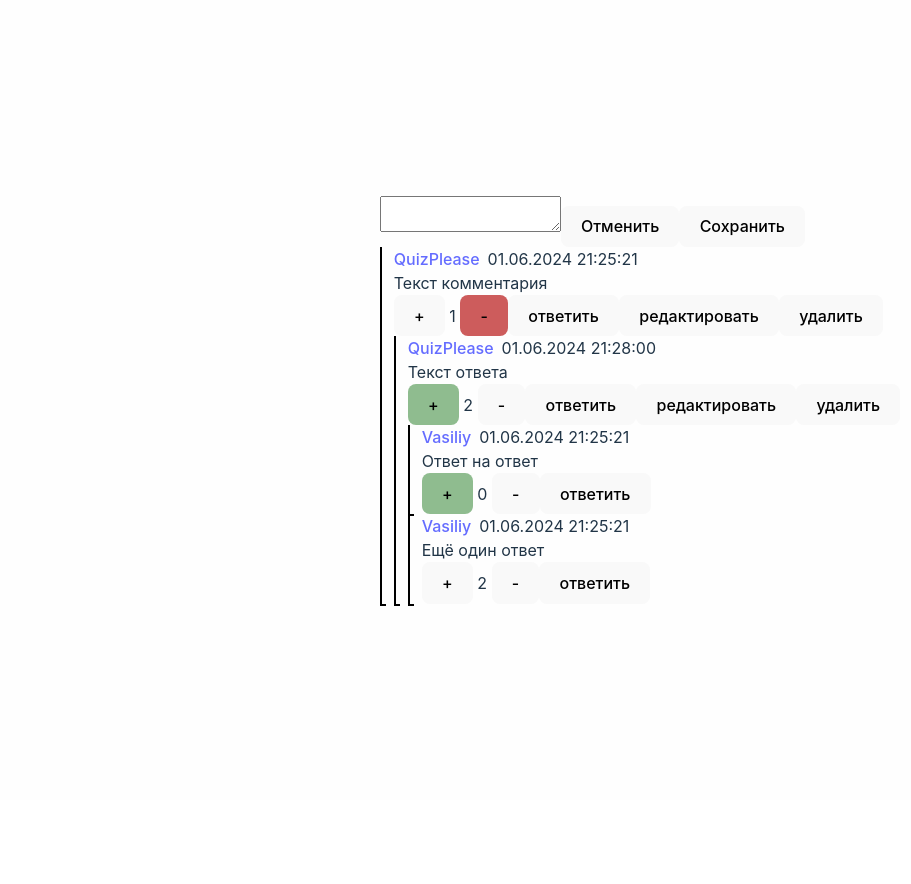
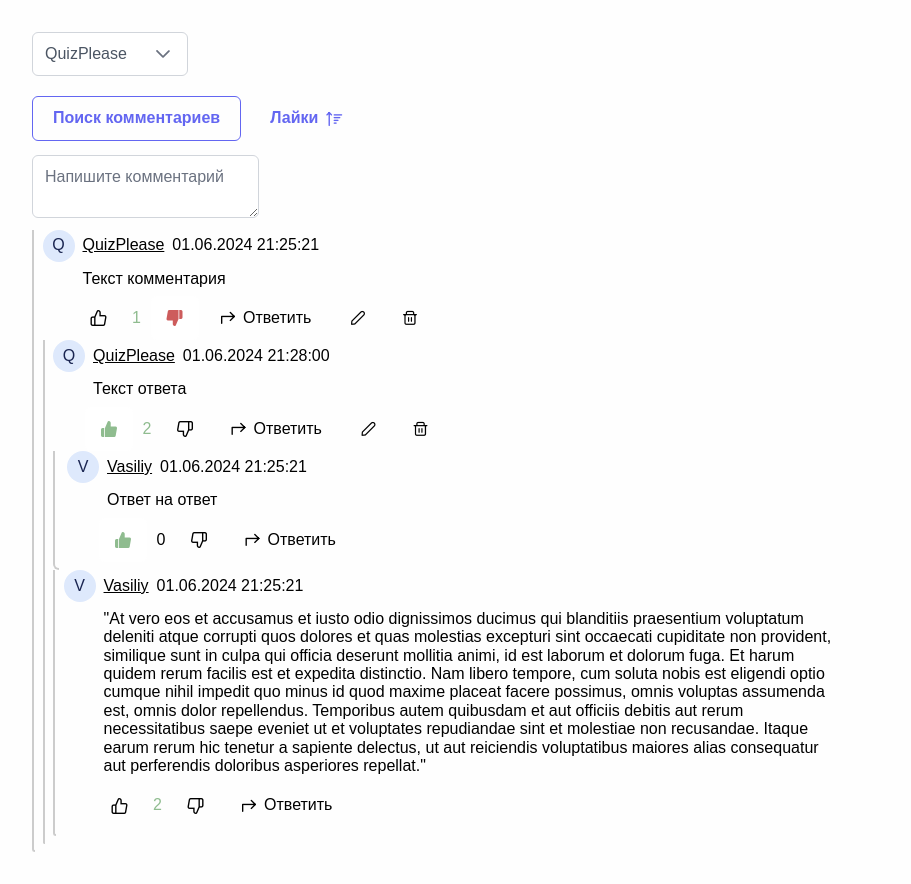
Before and after one commit to Ivan-Kulagin/quizplease-test, a Vue app: page / in a window 1280 px wide. Shown: the whole page, without its empty margins (0-911 px from the left). Before the commit the page ends 800 px from the top, so only its background shows below. Built offline with nearby package versions, Linux system fonts and the light colour scheme; a web font is replaced by a local one.

Commit message:
Added UI library, deepSort function, search mode, sort by likes, user selection

```diff
--- a/package.json
+++ b/package.json
@@ -9,6 +9,9 @@
     "preview": "vite preview"
   },
   "dependencies": {
+    "normalize.css": "^8.0.1",
+    "primeicons": "^7.0.0",
+    "primevue": "^3.52.0",
     "vue": "^3.4.21"
   },
   "devDependencies": {
--- a/src/App.vue
+++ b/src/App.vue
@@ -1,21 +1,23 @@
 <script setup lang="ts">
-import type { Ref } from 'vue'
-import { ref, onMounted } from 'vue'
+import { computed, Ref } from 'vue'
+import { ref, onMounted, watch } from 'vue'
 import CommentTree from './components/Comments/CommentTree.vue'
-import type { Comment } from './types'
+import type { Comment, User } from './types'
 import { fetchComments } from './mock/CommentService.ts'
 import { getObjects as deepSearch } from './utils/deepSearch.ts'
 import AddComment from './components/Comments/AddComment.vue'
+import { deepSort } from './utils/deepSort.ts'
+import CommentView from './components/Comments/CommentView.vue'
 onMounted(() => {
     fetchComments().then((commentsData) => {
         comments.value = commentsData
     })
 })
 const comments: Ref<Comment[]> = ref([])
-const currentUser = {
+const currentUser: Ref<User> = ref({
     profileId: 1,
     name: 'QuizPlease'
-}
+})
 
 const commentText = ref('')
 const onCreate = ({ text }) => {
@@ -27,34 +29,34 @@ const onCreate = ({ text }) => {
         dislikes: [],
         deleted: false,
         datetime: new Date().toLocaleString('ru-RU'),
-        author: currentUser,
+        author: currentUser.value,
         id: window.crypto.getRandomValues(new Uint32Array(1))[0]
     })
 }
 const onUpvote = ({ id }) => {
     const node = deepSearch(comments.value, 'id', id)[0]
-    const isAlreadyLiked = node?.likes?.includes(currentUser.profileId)
-    const isAlreadyDisliked = node?.dislikes?.includes(currentUser.profileId)
+    const isAlreadyLiked = node?.likes?.includes(currentUser.value.profileId)
+    const isAlreadyDisliked = node?.dislikes?.includes(currentUser.value.profileId)
     if (isAlreadyLiked) {
-        node.likes = node.likes.filter((id) => id !== currentUser.profileId)
+        node.likes = node.likes.filter((id) => id !== currentUser.value.profileId)
     } else if (isAlreadyDisliked) {
-        node.dislikes = node.dislikes.filter((id) => id !== currentUser.profileId)
-        node.likes.push(currentUser.profileId)
+        node.dislikes = node.dislikes.filter((id) => id !== currentUser.value.profileId)
+        node.likes.push(currentUser.value.profileId)
     } else {
-        node.likes.push(currentUser.profileId)
+        node.likes.push(currentUser.value.profileId)
     }
 }
 const onDownvote = ({ id }) => {
     const node = deepSearch(comments.value, 'id', id)[0]
-    const isAlreadyLiked = node?.likes?.includes(currentUser.profileId)
-    const isAlreadyDisliked = node?.dislikes?.includes(currentUser.profileId)
+    const isAlreadyLiked = node?.likes?.includes(currentUser.value.profileId)
+    const isAlreadyDisliked = node?.dislikes?.includes(currentUser.value.profileId)
     if (isAlreadyLiked) {
-        node.likes = node.likes.filter((id) => id !== currentUser.profileId)
-        node.dislikes.push(currentUser.profileId)
+        node.likes = node.likes.filter((id) => id !== currentUser.value.profileId)
+        node.dislikes.push(currentUser.value.profileId)
     } else if (isAlreadyDisliked) {
-        node.dislikes = node.dislikes.filter((id) => id !== currentUser.profileId)
+        node.dislikes = node.dislikes.filter((id) => id !== currentUser.value.profileId)
     } else {
-        node.dislikes.push(currentUser.profileId)
+        node.dislikes.push(currentUser.value.profileId)
     }
 }
 const onReply = ({ text, parentId }) => {
@@ -80,15 +82,50 @@ const onDeleteComment = ({ id }) => {
     }
 }
 const onEditComment = ({ text, id }) => {
-    console.log('onEdit', text, id)
     const node = deepSearch(comments.value, 'id', id)[0]
     if (node) {
         node.text = text
     }
 }
+
+const searchMode: boolean = ref(false)
+const searchQuery: string = ref('')
+const foundComments: Comment[] = computed(() => {
+    return deepSearch(comments.value, 'text', searchQuery.value, { strict: false })
+})
+
+const sortOrder: 'asc' | 'desc' = ref('asc')
+watch([sortOrder], () => {
+  comments.value = deepSort(comments.value, sortOrder.value)
+})
 </script>
 
 <template>
+  <div class="user-selection">
+    <Dropdown
+      v-model="currentUser"
+      option-label="name"
+      :options="[{ profileId: 1, name: 'QuizPlease' }, { profileId: 2, name: 'Vasiliy' }]"
+    />
+  </div>
+  <div class="sort-selection">
+    <Button :outlined="!searchMode" label="Поиск комментариев" @click="searchMode = !searchMode" />
+    <Button
+      v-if="!searchMode"
+      text
+      label="Лайки"
+      icon-pos="right"
+      :icon="sortOrder === 'asc' ? 'pi pi-sort-amount-up' : 'pi pi-sort-amount-down'"
+      @click="sortOrder = (sortOrder === 'asc') ? 'desc' : 'asc'"
+    />
+  </div>
+  <div v-if="searchMode">
+    <InputText v-model="searchQuery" placeholder="Введите текст комментария" />
+    <template v-for="comment in foundComments">
+      <CommentView :text="comment.text" :author="comment.author" :datetime="comment.datetime" />
+    </template>
+  </div>
+  <div class="comments-wrapper" v-else>
     <AddComment v-model="commentText" @save="onCreate" :parent-id="null" />
     <CommentTree
       :current-user="currentUser"
@@ -99,10 +136,27 @@ const onEditComment = ({ text, id }) => {
       @upvote="onUpvote"
       @downvote="onDownvote"
     />
+  </div>
 </template>
 
 <style>
+a {
+    color: black;
+}
 body {
     background: #FEFEFE;
+    padding: 2rem;
+}
+.sort-selection {
+    display: flex;
+    gap: 8px;
+    margin-bottom: 10px;
+}
+.user-selection {
+    margin-bottom: 20px;
+}
+.comments-wrapper {
+    max-width: 800px;
+    overflow: hidden;
 }
 </style>
--- a/src/components/Comments/AddComment.vue
+++ b/src/components/Comments/AddComment.vue
@@ -29,11 +29,19 @@ const onChangeInput = (event) => {
 </script>
 
 <template>
-  <textarea @input="onChangeInput" :value="modelValue" />
-  <button @click="onCancel">Отменить</button>
-  <button @click="onSave">Сохранить</button>
+  <div class="add-button">
+    <Textarea @input="onChangeInput" :value="modelValue" placeholder="Напишите комментарий" />
+    <Button v-if="modelValue.length" size="small" @click="onCancel">Отменить</Button>
+    <Button v-if="modelValue.length" size="small" @click="onSave">Сохранить</Button>
+  </div>
 </template>
 
 <style scoped>
-
+.add-button {
+    display: flex;
+    align-items: center;
+    gap: 4px;
+    margin-top: 4px;
+    margin-bottom: 12px;
+}
 </style>
--- a/src/components/Comments/CommentNode.vue
+++ b/src/components/Comments/CommentNode.vue
@@ -56,32 +56,52 @@ const onDownvote = (event) => {
 const isCurrent = computed(() => {
     return props.author.profileId === props.currentUser.profileId
 })
+
+const likeActive = computed(() => {
+    return props.likes.includes(props.currentUser.profileId)
+})
+
+const dislikeActive = computed(() => {
+    return props.dislikes.includes(props.currentUser.profileId)
+})
+
+const voteDiff = computed(() => {
+    return props.likes.length - props.dislikes.length
+})
+
+const counterStyle = computed(() => {
+    if (voteDiff.value > 0) {
+        return { color: 'darkseagreen' }
+    } else if (voteDiff.value < 0) {
+        return { color: 'indianred' }
+    }
+})
 </script>
 
 <template>
 <div class="comment">
   <div class="comment__line-wrapper">
-    <div class="comment__line">
-      <div class="comment__line--base" />
-      <div class="comment__line--border" />
-    </div>
-    <div class="comment__content">
+    <div class="comment__line" />
+    <div class="comment__container">
       <div class="comment__meta">
+        <Avatar :label="author.name[0]" style="background-color: #dee9fc; color: #1a2551" size="normal" shape="circle" />
         <a :href="`#/user/${author.profileId}`">{{ author.name }}</a>
         <span>{{ datetime }}</span>
       </div>
-      <div v-if="deleted" class="comment__deleted">Комментарий удалён</div>
-      <div v-else class="comment__text">{{ text }}</div>
-      <div class="comment__actions">
-        <button :class="{'like--active': likes.includes(currentUser.profileId)}" :disabled="deleted" @click="onUpvote">+</button>
-        {{ likes.length - dislikes.length }}
-        <button :class="{'dislike--active': dislikes.includes(currentUser.profileId)}" :disabled="deleted" @click="onDownvote">-</button>
-        <button v-if="!deleted" @click="toggleReply">ответить</button>
-        <button v-if="isCurrent && !deleted" @click="toggleEdit">редактировать</button>
-        <button v-if="isCurrent && !deleted" @click="onDeleteComment">удалить</button>
+      <div class="comment__content">
+        <div v-if="deleted" class="comment__text comment__text--deleted">Комментарий удалён</div>
+        <div v-else class="comment__text">{{ deleted ? 'Комментарий удалён' : text }}</div>
+        <div class="comment__actions">
+          <Button text :icon="likeActive ? 'pi pi-thumbs-up-fill' : 'pi pi-thumbs-up'" :class="{'like--active': likeActive}" :disabled="deleted" @click="onUpvote" />
+          <div class="comment__likes-counter" :style="counterStyle">{{ voteDiff }}</div>
+          <Button text :icon="dislikeActive ? 'pi pi-thumbs-down-fill' : 'pi pi-thumbs-down'" :class="{'dislike--active': dislikeActive}" :disabled="deleted" @click="onDownvote" />
+          <Button text v-if="!deleted" icon="pi pi-reply" size="small" label="Ответить" @click="toggleReply" />
+          <Button text v-if="!deleted && isCurrent" icon="pi pi-pencil" size="small" @click="toggleEdit" />
+          <Button text v-if="!deleted && isCurrent" icon="pi pi-trash" size="small" @click="onDeleteComment" />
+        </div>
+        <AddComment v-if="editVisible" v-model="commentText" @save="onEditComment" @cancel="onCancelEdit" :parent-id="null" />
+        <AddComment v-if="replyVisible" v-model="replyText" @save="onCreateReply" @cancel="onCancelReply" :parent-id="id" />
       </div>
-      <AddComment v-if="editVisible" v-model="commentText" @save="onEditComment" @cancel="onCancelEdit" :parent-id="null" />
-      <AddComment v-if="replyVisible" v-model="replyText" @save="onCreateReply" @cancel="onCancelReply" :parent-id="id" />
       <template v-for="reply in replies" :key="reply.id">
         <CommentNode
           :current-user="currentUser"
@@ -113,40 +133,53 @@ const isCurrent = computed(() => {
   gap: 8px;
 }
 .comment__line {
-  &--base {
-    height: 100%;
-    width: 2px;
-    background-color: black;
-  }
-  &--border {
-    width: 6px;
-    height: 2px;
-    background-color: black;
-  }
+  width: 6px;
+  border-bottom: 2px solid #CCC;
+  border-left: 2px solid #CCC;
+  border-bottom-left-radius: 6px;
 }
 .comment__content {
-
+  padding-left: 32px;
 }
-.comment__avatar {
-
+.comment__container {
+  margin-bottom: 8px;
+}
+.comment__likes-counter {
+  width: 20px;
+  text-align: center;
 }
 .comment__meta {
   display: flex;
+  align-items: center;
   gap: 8px;
 }
 .comment__text {
+  padding: 8px 0 8px 8px;
   white-space: pre-wrap;
 }
 .comment__actions {
-
+  display: flex;
+  align-items: center;
+  gap: 4px;
 }
-.comment__deleted {
+.comment__text--deleted {
   color: #AAA;
 }
 .like--active {
-  background-color: darkseagreen;
+  color: darkseagreen !important;
+  background-color: white;
 }
 .dislike--active {
-  background-color: indianred;
+  color: indianred !important;
+  background-color: white;
+}
+.p-button {
+  color: black;
+  &:focus {
+    box-shadow: none;
+  }
+}
+::v-deep(.p-button-label) {
+  font-weight: 400;
 }
 </style>
--- /dev/null
+++ b/src/components/Comments/CommentView.vue
@@ -0,0 +1,31 @@
+<script setup lang="ts">
+import { Comment } from '../../types'
+type EssentialComment = Pick<Comment, 'author' | 'datetime' | 'text'>
+defineProps<EssentialComment>()
+</script>
+
+<template>
+  <div class="comment-box">
+    <div class="comment-box__meta">
+      <Avatar :label="author.name[0]" style="background-color: #dee9fc; color: #1a2551" size="normal" shape="circle" />
+      <a :href="`#/user/${author.profileId}`">{{ author.name }}</a>
+      <span>{{ datetime }}</span>
+    </div>
+    {{ text }}
+  </div>
+</template>
+
+<style scoped>
+.comment-box {
+    padding: 14px;
+    background-color: #F9FAFA;
+    border-radius: 6px;
+    margin: 7px 0;
+}
+.comment-box__meta {
+    display: flex;
+    align-items: center;
+    gap: 8px;
+    margin-bottom: 8px;
+}
+</style>
--- a/src/style.css
+++ b/src/style.css
@@ -1,78 +1,3 @@
-:root {
-  font-family: Inter, system-ui, Avenir, Helvetica, Arial, sans-serif;
-  line-height: 1.5;
-  font-weight: 400;
-
-  color-scheme: light dark;
-  color: rgba(255, 255, 255, 0.87);
-  background-color: #242424;
-
-  font-synthesis: none;
-  text-rendering: optimizeLegibility;
-  -webkit-font-smoothing: antialiased;
-  -moz-osx-font-smoothing: grayscale;
-}
-
-a {
-  font-weight: 500;
-  color: #646cff;
-  text-decoration: inherit;
-}
-a:hover {
-  color: #535bf2;
-}
-
-body {
-  margin: 0;
-  display: flex;
-  place-items: center;
-  min-width: 320px;
-  min-height: 100vh;
-}
-
-h1 {
-  font-size: 3.2em;
-  line-height: 1.1;
-}
-
-button {
-  border-radius: 8px;
-  border: 1px solid transparent;
-  padding: 0.6em 1.2em;
-  font-size: 1em;
-  font-weight: 500;
-  font-family: inherit;
-  background-color: #1a1a1a;
-  cursor: pointer;
-  transition: border-color 0.25s;
-}
-button:hover {
-  border-color: #646cff;
-}
-button:focus,
-button:focus-visible {
-  outline: 4px auto -webkit-focus-ring-color;
-}
-
-.card {
-  padding: 2em;
-}
-
-#app {
-  max-width: 1280px;
-  margin: 0 auto;
-  padding: 2rem;
-}
-
-@media (prefers-color-scheme: light) {
-  :root {
-    color: #213547;
-    background-color: #ffffff;
-  }
-  a:hover {
-    color: #747bff;
-  }
-  button {
-    background-color: #f9f9f9;
-  }
-}
+@layer normalize, primevue;
+@import "normalize.css" layer(normalize-reset);
+@import 'primeicons/primeicons.css';
--- /dev/null
+++ b/src/utils/deepSort.ts
@@ -0,0 +1,37 @@
+import { Comment } from '../types'
+
+const parseDatetime = (datetime: string) => {
+    const [datePart, timePart] = datetime.split(' ');
+    const [day, month, year] = datePart.split('.').map(Number);
+    const [hours, minutes, seconds] = timePart.split(':').map(Number);
+    return new Date(year, month - 1, day, hours, minutes, seconds);
+};
+
+const getDiff = (comment: Comment): number => {
+    return comment.likes.length - comment.dislikes.length;
+};
+
+export const deepSort = (
+    comments: Comment[],
+    order: 'asc' | 'desc'
+): Comment[] => {
+    const compare = (a: Comment, b: Comment): number => {
+        let comparison = 0;
+
+        const diffA = getDiff(a);
+        const diffB = getDiff(b);
+        comparison = diffA - diffB;
+
+        return order === 'asc' ? comparison : -comparison;
+    };
+
+    const sortedComments = comments
+        .slice()
+        .sort(compare)
+        .map(comment => ({
+            ...comment,
+            replies: deepSort(comment.replies, order)
+        }));
+
+    return sortedComments;
+};
```
Also changed, not shown: src/main.ts (+16 -1 lines), src/mock/CommentService.ts (+11 -1 lines), src/utils/deepSearch.ts (+7 -3 lines), 1 other file (tests, documents, lock files or other folders). Lines whose indentation alone changed are shown as unchanged.
